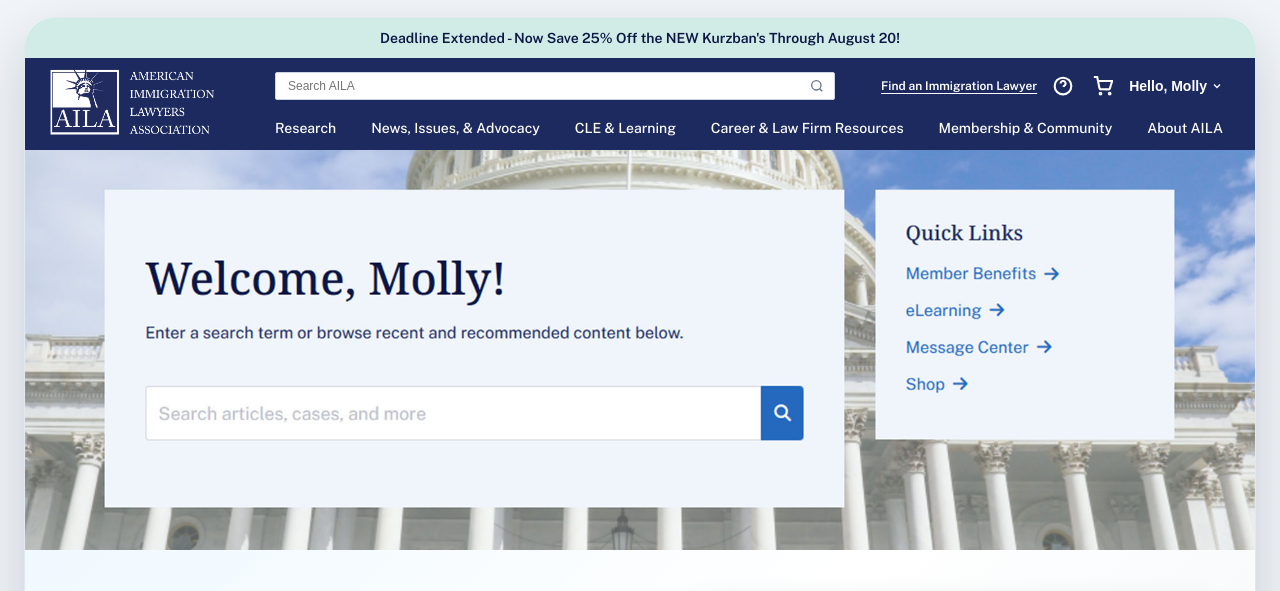
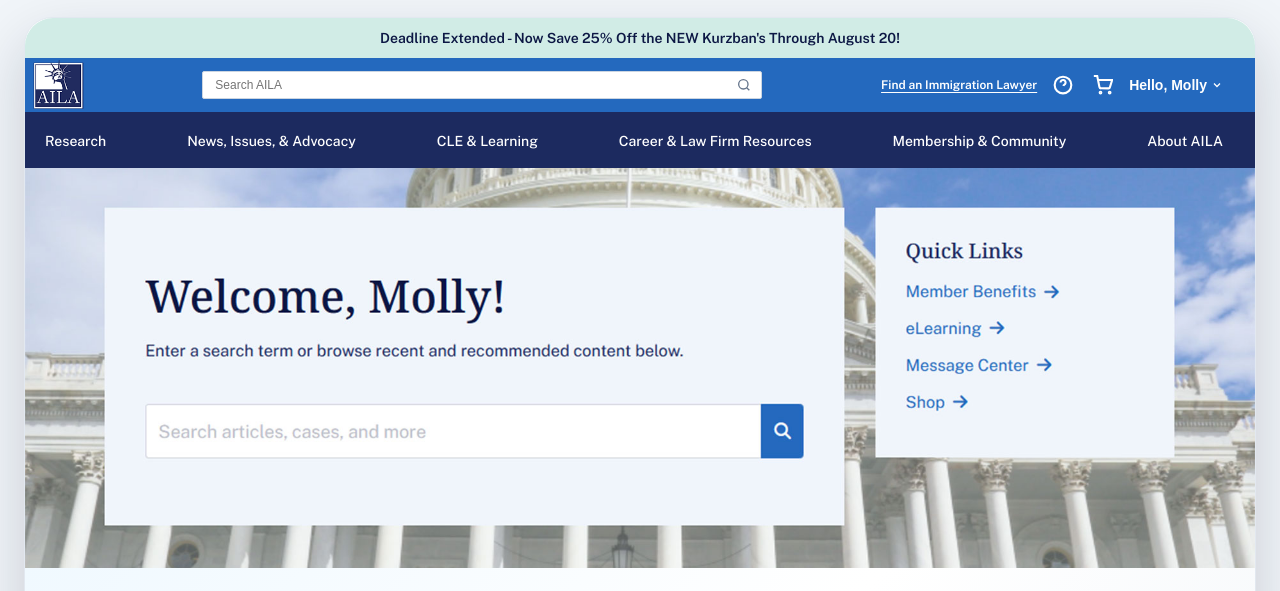
Before and after one commit to hanhpham7/navigation, a plain HTML site: page index.html in a window 1280 px wide. Shown: the part 148-739 px from the top of the page. Drawn offline with nearby package versions, Linux system fonts and the light colour scheme; a web font is replaced by a local one.

Commit message:
Add files via upload

```diff
--- a/index.html
+++ b/index.html
@@ -90,37 +90,36 @@
     .aila-header {
       position: relative;
       z-index: 20;
-      background: #1C2A5F;
+      background: #2469BE;
       color: white;
       display: grid;
-      grid-template-columns: 230px 1fr;
-      grid-template-rows: auto 46px;
+      grid-template-columns: max-content minmax(0, 1fr);
+      grid-template-rows: auto 56px;
     }
 
     .aila-utility-bar {
       display: flex;
       align-items: center;
       justify-content: space-between;
-      background: #1C2A5F;
+      background: #2469BE;
       grid-column: 2;
       grid-row: 1;
-      padding: 14px 32px 4px 20px;
+      padding: 2px 32px 2px 4px;
     }
 
     .aila-logo {
       display: flex;
-      align-items: flex-start;
-      justify-content: center;
+      align-items: center;
+      justify-content: flex-start;
       grid-column: 1;
-      grid-row: 1 / span 2;
-      padding: 8px 16px 0;
+      grid-row: 1;
+      padding: 2px 8px;
     }
 
     .aila-logo img {
-      height: 69.3px;
+      height: 50px;
       width: auto;
       display: block;
-      transform: translateX(-8px);
     }
 
     .aila-utility-right {
@@ -129,6 +128,7 @@
       justify-content: flex-end;
       gap: 12px;
       width: 100%;
+      min-width: 0;
       position: relative;
     }
 
@@ -138,9 +138,11 @@
 
     .aila-search {
       width: 560px;
-      position: absolute;
-      left: 0;
-      transform: none;
+      max-width: 100%;
+      min-width: 0;
+      flex: 0 1 560px;
+      margin-inline: auto;
+      position: relative;
     }
 
     .aila-search label {
@@ -209,6 +211,7 @@
       position: relative;
       width: 28px;
       height: 28px;
+      flex: 0 0 28px;
       border: none;
       background: transparent;
       color: white;
@@ -374,7 +377,7 @@
 
     .aila-main-nav {
       background: #1C2A5F;
-      grid-column: 2;
+      grid-column: 1 / -1;
       grid-row: 2;
       padding: 5px 32px 5px 20px;
     }
@@ -383,7 +386,7 @@
       list-style: none;
       padding: 0;
       margin: 0;
-      height: 36px;
+      height: 46px;
       display: flex;
       align-items: center;
       justify-content: space-between;
@@ -657,6 +660,7 @@
         align-items: flex-start;
         flex-direction: column;
         gap: 12px;
+        padding-left: 20px;
       }
 
       .aila-utility-right {
@@ -666,9 +670,8 @@
 
       .aila-search {
         width: 230px;
-        position: relative;
-        left: auto;
-        transform: none;
+        flex-basis: 230px;
+        margin-left: 0;
       }
 
       .aila-lawyer-link {
@@ -712,7 +715,7 @@
 
         <!-- Logo spans the utility and primary navigation rows -->
         <div class="aila-logo">
-          <img src="AILA_Navy50_Whitetext.png" alt="AILA" />
+          <img src="AILA-100.png" alt="AILA" />
         </div>
 
         <!-- Utility Bar -->
--- a/styles.css
+++ b/styles.css
@@ -1,7 +1,7 @@
 /* ===== HEADER ===== */
 
 .aila-header {
-  background: #1C2A5F;
+  background: #2469BE;
   color: #fff;
   width: 100%;
   font-family: Arial, Helvetica, sans-serif;
@@ -13,12 +13,12 @@
   display: flex;
   align-items: center;
   justify-content: space-between;
-  padding: 4px 32px;
-  background: #1C2A5F;
+  padding: 2px 32px;
+  background: #2469BE;
 }
 
 .aila-logo img {
-  height: 69.3px;
+  height: 50px;
   width: auto;
   display: block;
 }
@@ -217,7 +217,7 @@
   align-items: center;
   gap: 20px;
 
-  height: 36px;
+  height: 46px;
 }
 
 .aila-main-nav a {
```
Also changed, not shown: AILA-100.png (added).
